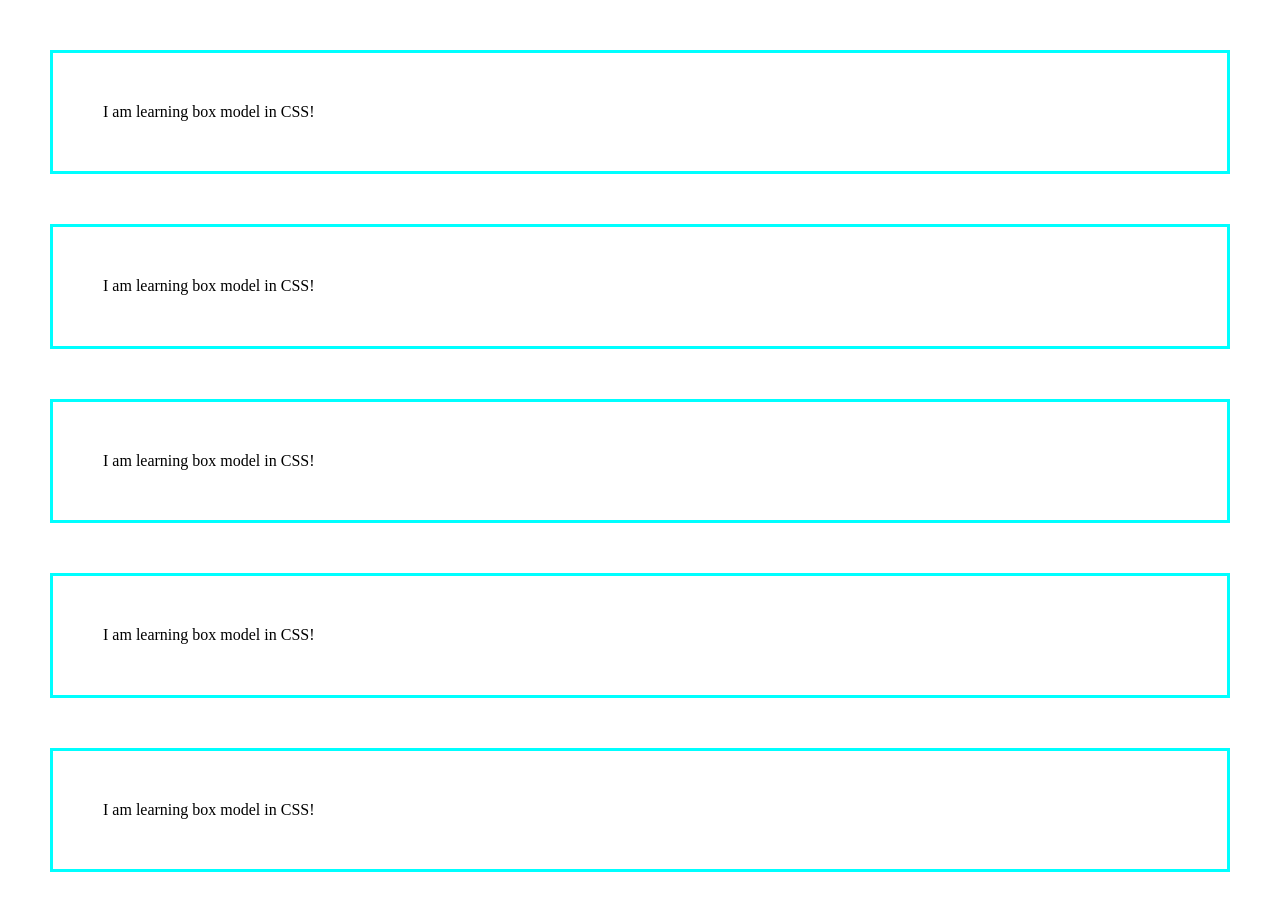
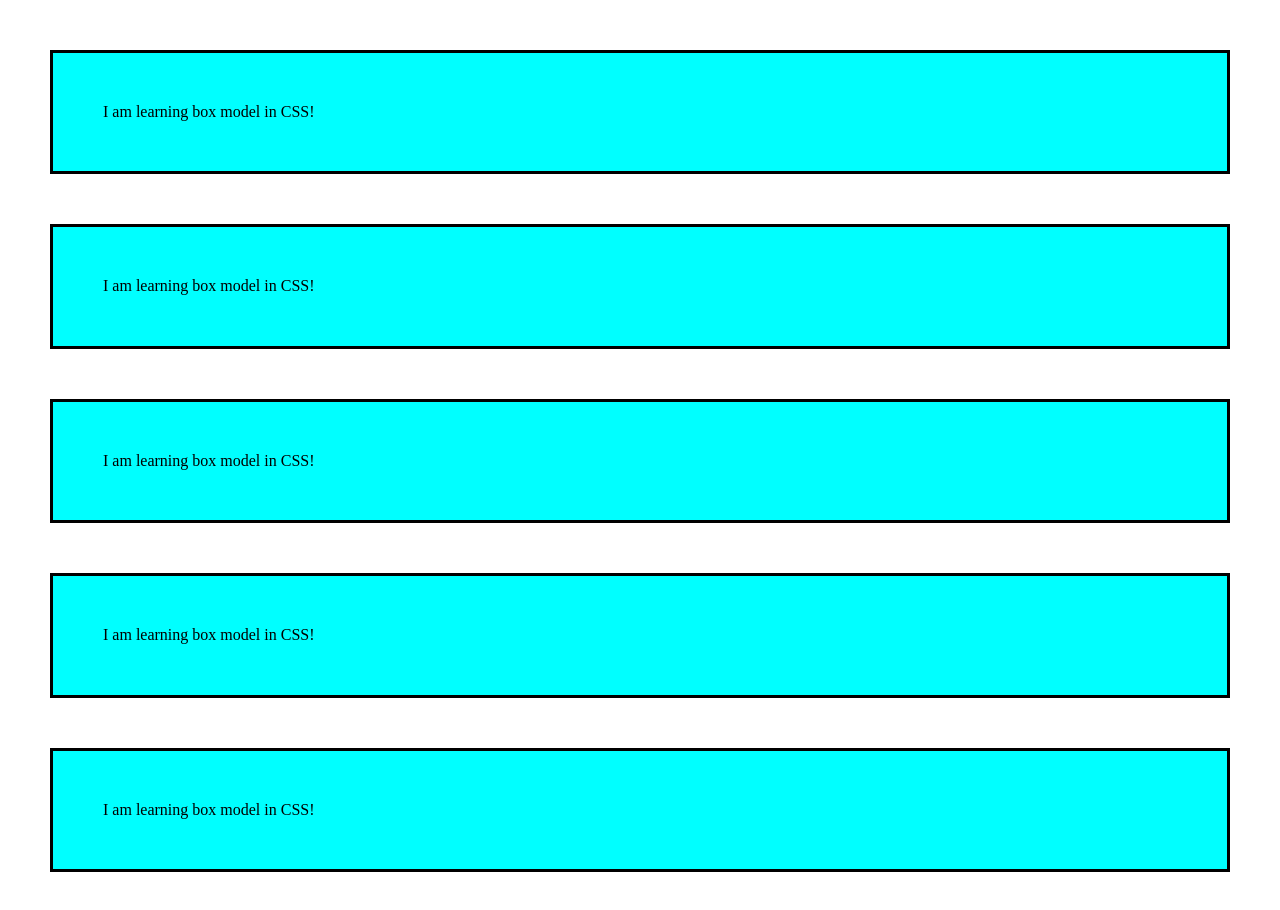
Before and after one commit to MandrykaR/vscode-git-test, a plain HTML site: page index.html in a window 1280 px wide. Drawn offline with nearby package versions, Linux system fonts and the light colour scheme.

```diff
--- a/styles.css
+++ b/styles.css
@@ -1,6 +1,7 @@
 .box-border{
    box-sizing: border-box;
-   border: 3px solid aqua;
+   background-color: aqua;
+   border: 3px solid #000;
    padding: 50px;
    margin: 50px;
 }
```
